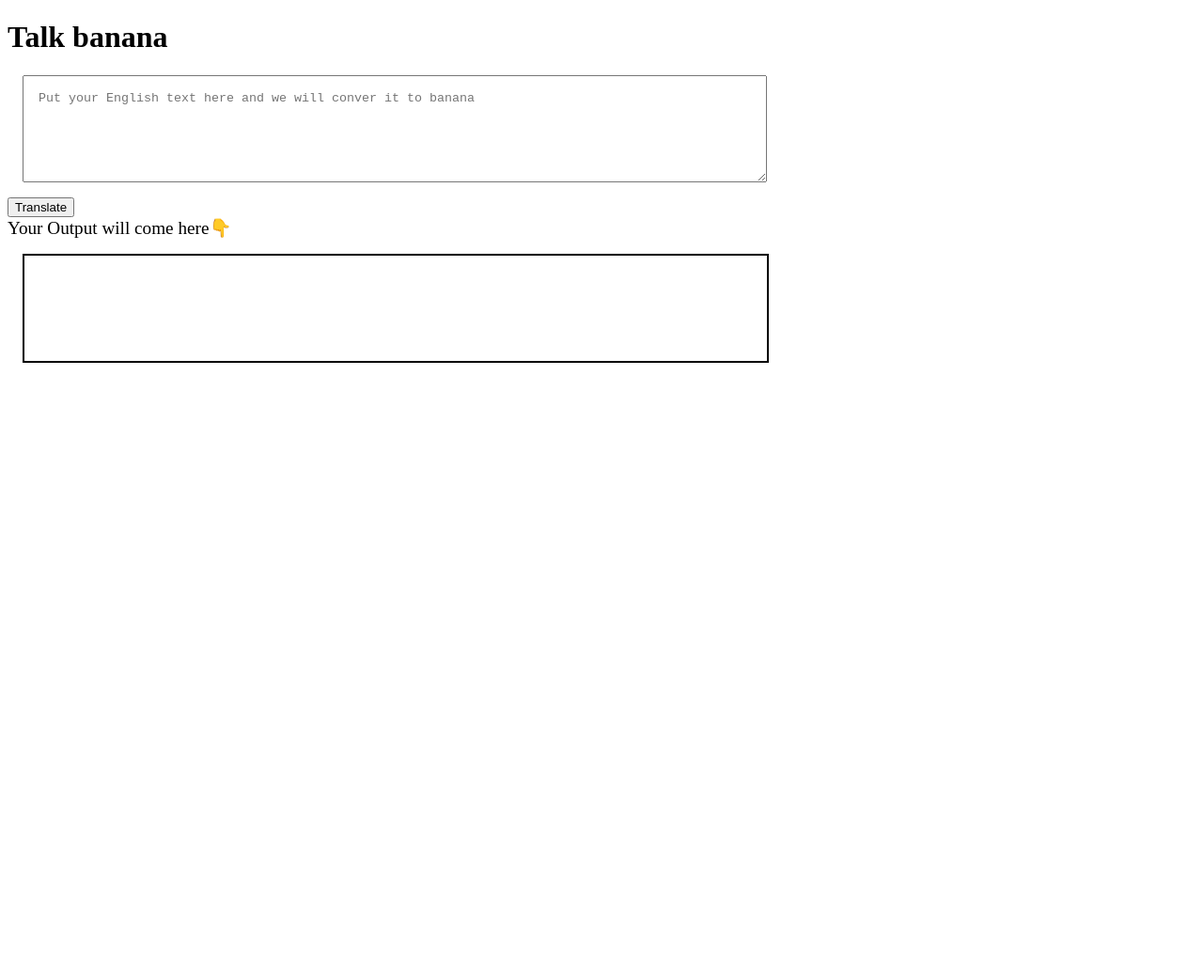
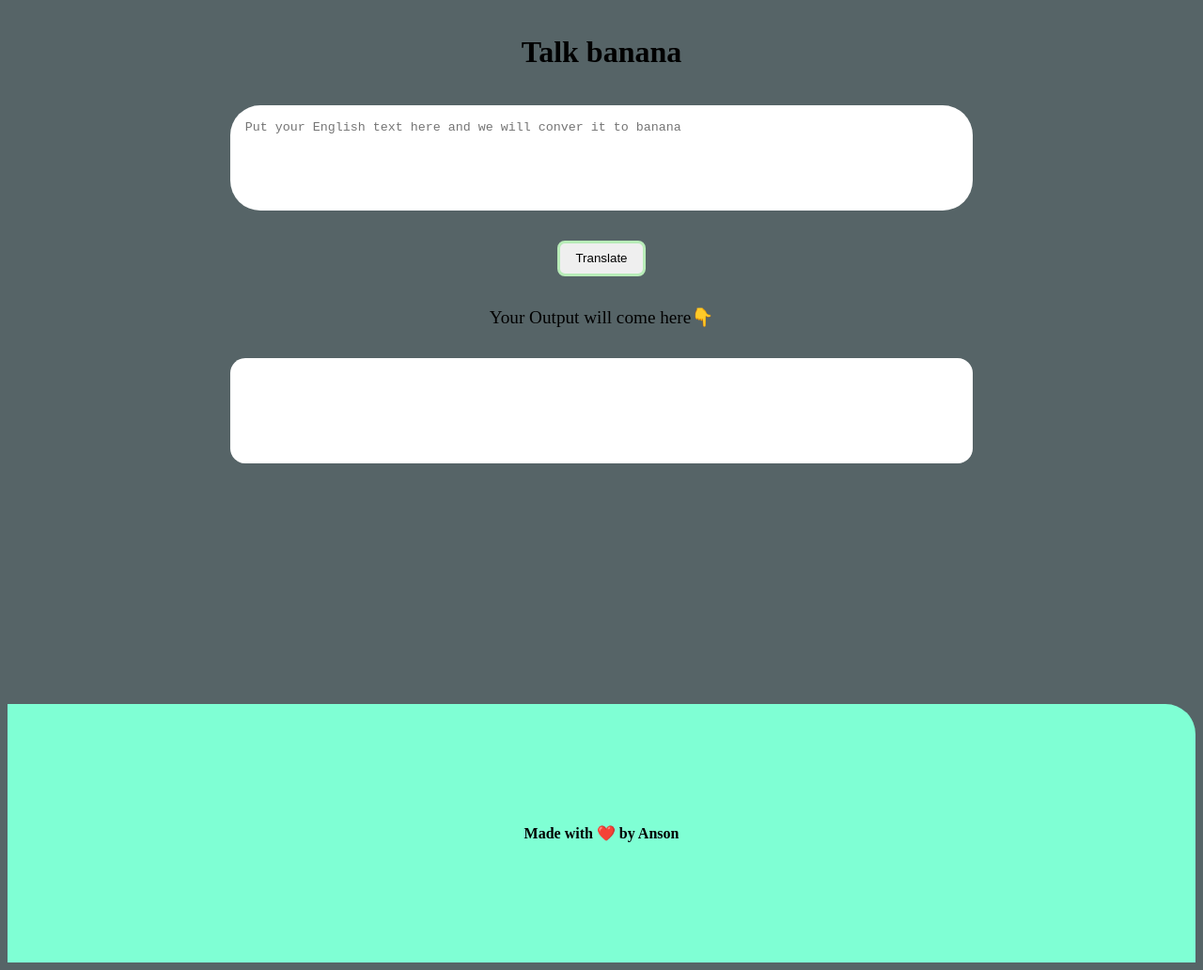
Before and after one commit to Ansonsd5/The-Minion-Translation, a plain HTML site: page index.html in a window 1280 px wide. Shown: the whole page at 94% size. Before the commit the page ends 800 px from the top, so only its background shows below. Drawn offline with Linux system fonts and the light colour scheme.

Commit message:
all done good to go

```diff
--- a/index.html
+++ b/index.html
@@ -1,36 +1,27 @@
 <!DOCTYPE html>
 <html lang="en">
+
 <head>
     <meta charset="UTF-8">
     <meta http-equiv="X-UA-Compatible" content="IE=edge">
     <meta name="viewport" content="width=device-width, initial-scale=1.0">
     <title>talk banana</title>
+    <link rel="stylesheet" href="style.css">
 
 </head>
+
 <body>
-    <style>
-        textarea{
-            width: 60%;
-            height: 10vh;
-            margin: 1rem;
-            padding: 1rem;
-            display: block;
-        }
 
-        #output{
-            border: 2px solid black;
-            width: 60%;
-            height: 10vh;
-            margin: 1rem;
-            padding: 1rem;
-        }
-
-    </style>
     <h1>Talk banana</h1>
     <textarea id="input-text" placeholder="Put your English text here and we will conver it to banana"></textarea>
     <button id="btn-translate">Translate</button>
-    <div style="font-size: larger;">Your Output will come here👇</div>
+    <div class="output-msg" style="font-size: larger;">Your Output will come here👇</div>
     <div id="output"></div>
     <script src="app.js" type="text/javascript"></script>
 </body>
+
+
+<footer class="footer">Made with ❤️ by Anson
+</footer>
+
 </html>
--- /dev/null
+++ b/style.css
@@ -0,0 +1,82 @@
+@import url('https://fonts.googleapis.com/css2?family=Lora:wght@400;600&family=Montserrat:ital,wght@0,400;0,600;1,400;1,600&display=swap');
+
+:root {
+    --primary-color: rgb(164, 203, 248);
+    --dark-grey: #475569;
+    --off-white: #1a4c53;
+}
+
+body {
+    background-color: hsl(191, 9%, 37%);
+}
+
+textarea {
+    resize: none;
+    display: block;
+    margin-left: auto;
+    margin-right: auto;
+    outline-style: none;
+    width: 60%;
+    height: 10vh;
+border: cornsilk;
+    padding: 1rem;
+    display: block;
+    border-radius: 2rem 2rem;
+}
+
+#output {
+    border: none;
+    width: 60%;
+    height: 10vh;
+    margin-left: auto;
+    margin-right: auto;
+    padding: 1rem;
+    display: block;
+    outline-style: none;
+    margin-bottom: 2rem;
+    background-color:rgb(255, 255, 255) ;
+    border-radius: 1rem 1rem;
+}
+
+h1 {
+    text-align: center;
+    padding: 1rem;
+}
+
+#btn-translate{
+height: 4vh;
+    display: flex;
+  justify-content: center;
+  align-items: center;
+
+  border: 3px solid rgb(184, 236, 184);
+  margin-top: 2rem;
+  margin-bottom: 2rem;
+  margin-left: auto;
+    margin-right: auto;
+    padding: 1rem 1rem;
+    border-radius: .5rem;
+}
+
+.div{
+    margin-top: 5rem;
+
+}
+
+.output-msg{
+    text-align: center;
+    margin-bottom: 2rem;
+text-decoration-style: solid;
+}
+
+.footer{
+    background-color: aquamarine;
+    text-align: center;
+    display: block;
+    margin-top: 16rem;
+    padding: 8rem 4rem;
+    border-top-right-radius: 2rem;
+    font-weight: 600;
+
+
+}
```
